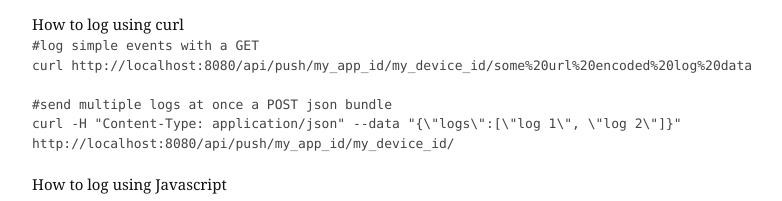
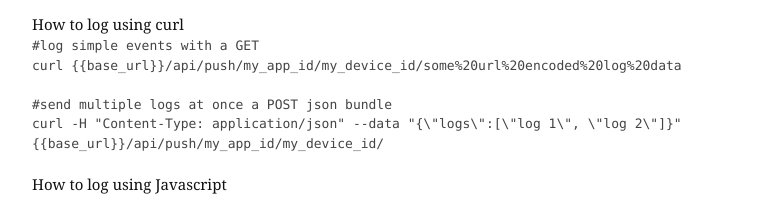
Before and after one commit to samuelwbaird/brogue, a plain HTML site: page examples/slash/static/index.html in a window 1280 px wide. Shown: the part 564-765 px from the top of the page, without its empty margins (128-910 px from the left). Drawn offline with Linux system fonts and the light colour scheme; no server answers.

Commit message:
slash example, use template for base url in examples

```diff
--- a/examples/slash/static/index.html
+++ b/examples/slash/static/index.html
@@ -31,10 +31,10 @@
 <h3>How to log using curl</h3>
 <code>
 #log simple events with a GET<br>
-curl http://localhost:8080/api/push/my_app_id/my_device_id/some%20url%20encoded%20log%20data
+curl {{base_url}}/api/push/my_app_id/my_device_id/some%20url%20encoded%20log%20data
 <br><br>
 #send multiple logs at once a POST json bundle<br>
-curl -H "Content-Type:  application/json" --data "{\"logs\":[\"log 1\", \"log 2\"]}" http://localhost:8080/api/push/my_app_id/my_device_id/
+curl -H "Content-Type:  application/json" --data "{\"logs\":[\"log 1\", \"log 2\"]}" {{base_url}}/api/push/my_app_id/my_device_id/
 </code>
 <h3>How to log using Javascript</h3>
 <pre>
@@ -46,7 +46,7 @@ if (device_id == null) {
 	device_id = Math.random().toString(36).substr(2);
 	window.localStorage.setItem('slash_device_id', device_id)
 }
-let url = 'http://localhost:8080/api/push/' + app_id + '/' + device_id
+let url = '{{base_url}}/api/push/' + app_id + '/' + device_id
 
 // collect logs to send a few at a time
 let logs = [];
```
Also changed, not shown: 2 other files.
